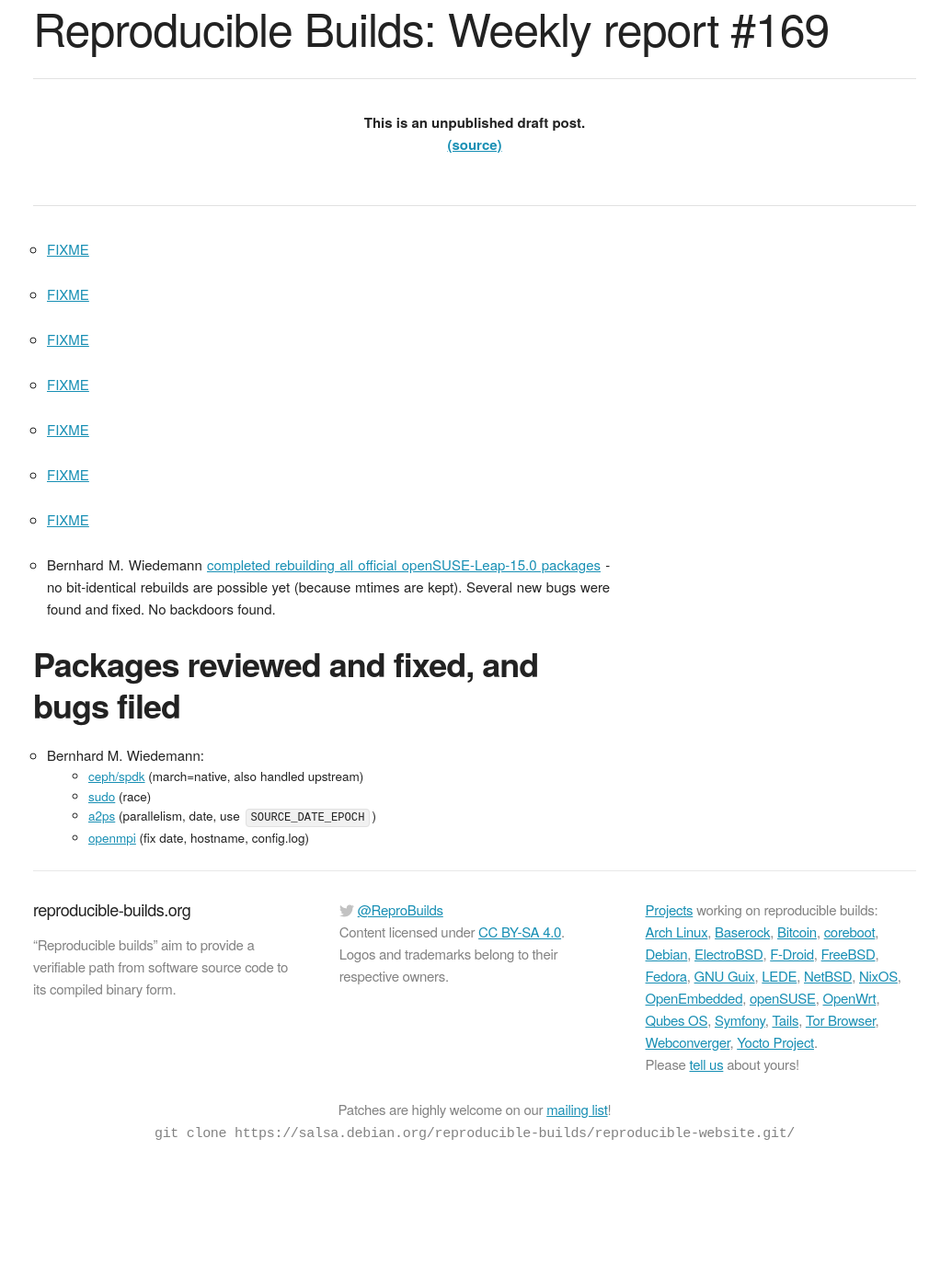
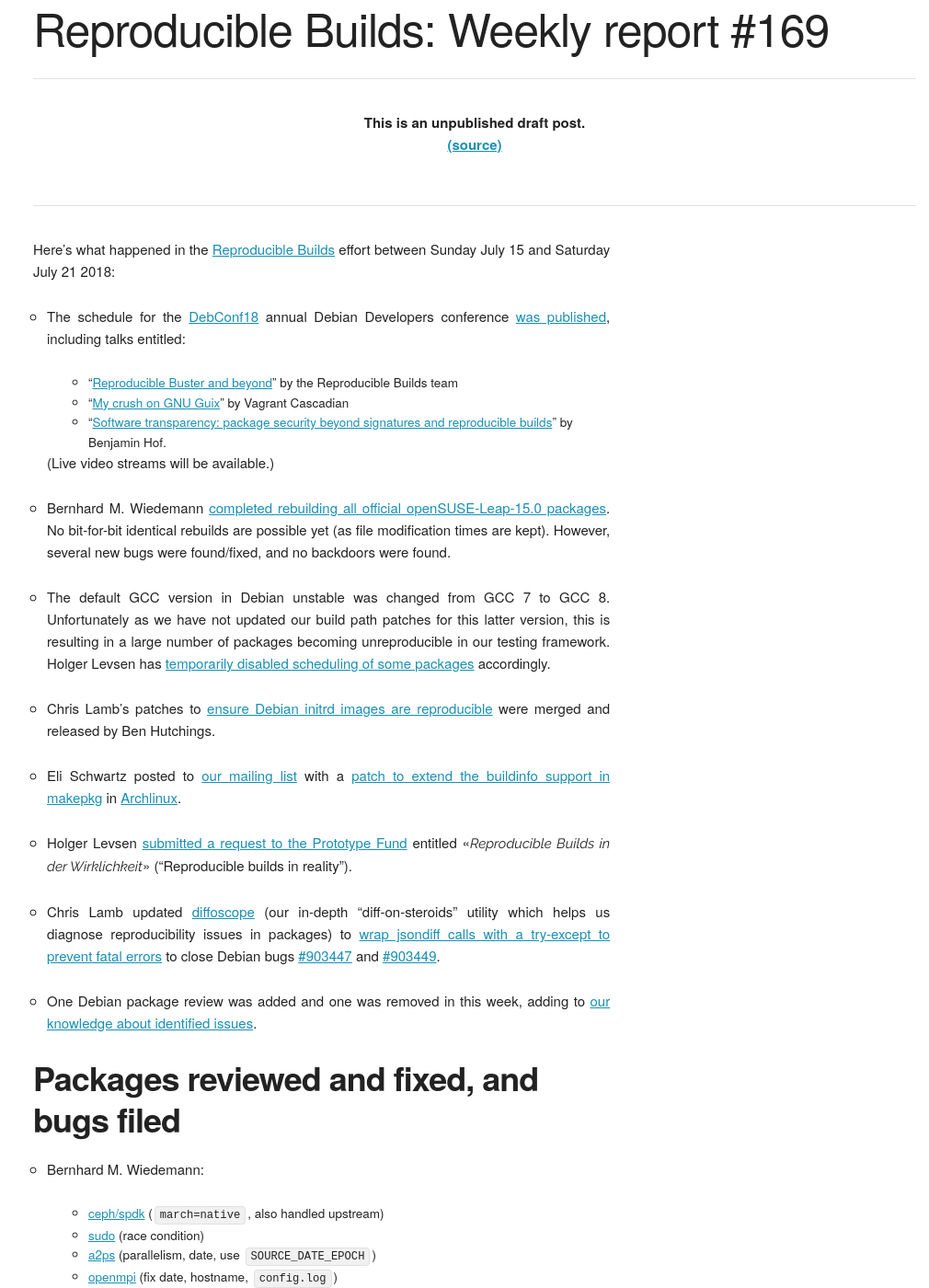
Before and after one commit to prototypefund/reproducible-website, a Jekyll site: the page built from _blog/posts/169.md, in a window 1280 px wide and 1400 px high, scrolled down 196 px. Shown: the whole window at 92% size, without its empty margins (124-1134 px from the left). Built offline with Jekyll 4.4.1, drawn with Linux system fonts in a browser that asks for light colours; some web fonts are replaced; before the commit the page ends 1471 px from its top, so only the background shows below that; some of the changed text lies outside the part shown.

Commit message:
169: Initial draft.

```diff
--- a/_blog/posts/169.md
+++ b/_blog/posts/169.md
@@ -3,27 +3,56 @@
 week: 169
 ---
 
-* [FIXME](https://debconf18.debconf.org/schedule/)
+Here's what happened in the [Reproducible Builds](https://reproducible-builds.org) effort between Sunday July 15 and Saturday July 21 2018:
 
-* [FIXME](https://debconf18.debconf.org/talks/99-my-crush-on-gnu-guix/)
+* The schedule for the [DebConf18](https://debconf18.debconf.org/) annual Debian Developers conference [was published](https://debconf18.debconf.org/schedule/), including talks entitled:
 
-* [FIXME](https://debconf18.debconf.org/talks/46-securing-debian-software-updates-with-skipchains-and-verified-builds/)
+  * "[Reproducible Buster and beyond](https://debconf18.debconf.org/talks/80-reproducible-buster-and-beyond/)" by the Reproducible Builds team
+  * "[My crush on GNU Guix](https://debconf18.debconf.org/talks/99-my-crush-on-gnu-guix/)" by Vagrant Cascadian
+  * "[Software transparency: package security beyond signatures and reproducible builds](https://debconf18.debconf.org/talks/104-software-transparency-package-security-beyond-signatures-and-reproducible-builds/)" by Benjamin Hof.
 
-* [FIXME](https://prototypefund.de/project/reproducible-builds-in-der-wirklichkeit/)
+  (Live video streams will be available.)
 
-* [FIXME](https://github.com/rubygems/rubygems/issues/2290)
+* Bernhard M. Wiedemann [completed rebuilding all official openSUSE-Leap-15.0 packages](https://lists.opensuse.org/opensuse-factory/2018-07/msg00119.html). No bit-for-bit identical rebuilds are possible yet (as file modification times are kept). However, several new bugs were found/fixed, and no backdoors were found.
 
-* [FIXME](https://bugs.debian.org/845034)
+* The default GCC version in Debian unstable was changed from GCC 7 to GCC 8. Unfortunately as we have not updated our build path patches for this latter version, this is resulting in a large number of packages becoming unreproducible in our testing framework. Holger Levsen has [temporarily disabled scheduling of some packages](https://salsa.debian.org/qa/jenkins.debian.net/commit/53fc8962) accordingly.
 
-* [FIXME](https://lists.reproducible-builds.org/pipermail/rb-general/2018-July/001083.html)
+* Chris Lamb's patches to [ensure Debian initrd images are reproducible](https://bugs.debian.org/845034) were merged and released by Ben Hutchings.
 
-* Bernhard M. Wiedemann [completed rebuilding all official openSUSE-Leap-15.0 packages](https://lists.opensuse.org/opensuse-factory/2018-07/msg00119.html) - no bit-identical rebuilds are possible yet (because mtimes are kept). Several new bugs were found and fixed. No backdoors found.
+* Eli Schwartz posted to [our mailing list](https://lists.reproducible-builds.org/pipermail/rb-general/) with a [patch to extend the buildinfo support in makepkg](https://lists.reproducible-builds.org/pipermail/rb-general/2018-July/001083.html) in [Archlinux](https://www.archlinux.org/).
+
+* Holger Levsen [submitted a request to the Prototype Fund](https://prototypefund.de/project/reproducible-builds-in-der-wirklichkeit/) entitled «*Reproducible Builds in der Wirklichkeit*» ("Reproducible builds in reality").
+
+* Chris Lamb updated [diffoscope](https://diffoscope.org) (our in-depth "diff-on-steroids" utility which helps us diagnose reproducibility issues in packages) to [wrap jsondiff calls with a try-except to prevent fatal errors](https://salsa.debian.org/reproducible-builds/diffoscope/commit/794f815) to close Debian bugs [#903447](https://bugs.debian.org/903447) and [#903449](https://bugs.debian.org/903449).
+
+* One Debian package review was added and one was removed in this week, adding to [our knowledge about identified issues](https://tests.reproducible-builds.org/debian/index_issues.html).
+
 
 Packages reviewed and fixed, and bugs filed
 -------------------------------------------
 
 * Bernhard M. Wiedemann:
-    * [ceph/spdk](http://bugzilla.opensuse.org/show_bug.cgi?id=1101262) (march=native, also handled upstream)
-    * [sudo](https://bugzilla.sudo.ws/show_bug.cgi?id=842) (race)
+
+    * [ceph/spdk](http://bugzilla.opensuse.org/show_bug.cgi?id=1101262) (`march=native`, also handled upstream)
+    * [sudo](https://bugzilla.sudo.ws/show_bug.cgi?id=842) (race condition)
     * [a2ps](https://build.opensuse.org/request/show/623107) (parallelism, date, use `SOURCE_DATE_EPOCH`)
-    * [openmpi](https://build.opensuse.org/request/show/623140) (fix date, hostname, config.log)
+    * [openmpi](https://build.opensuse.org/request/show/623140) (fix date, hostname, `config.log`)
+
+
+tests.reproducible-builds.org development
+-----------------------------------------
+
+There were a number of updates to our [Jenkins](https://jenkins.io/)-based testing framework that powers [tests.reproducible-builds.org](tests.reproducible-builds.org):
+
+* Holger Levsen:
+    * [Stop scheduling old versions in unstable and experimental as gcc-8 is the default now](https://salsa.debian.org/qa/jenkins.debian.net/commit/53fc8962).
+    * [Increment contribution years](https://salsa.debian.org/qa/jenkins.debian.net/commit/34b18d54).
+
+* Mattia Rizzolo:
+    * [Do not warn about the failed Ultimate Debian Database (UDD) connection on every query](https://salsa.debian.org/qa/jenkins.debian.net/commit/18346336).
+
+
+Misc.
+-----
+
+This week's edition was written by Bernhard M. Wiedemann, Chris Lamb, Holger Levsen & reviewed by a bunch of Reproducible Builds folks on IRC & the mailing lists.
```
